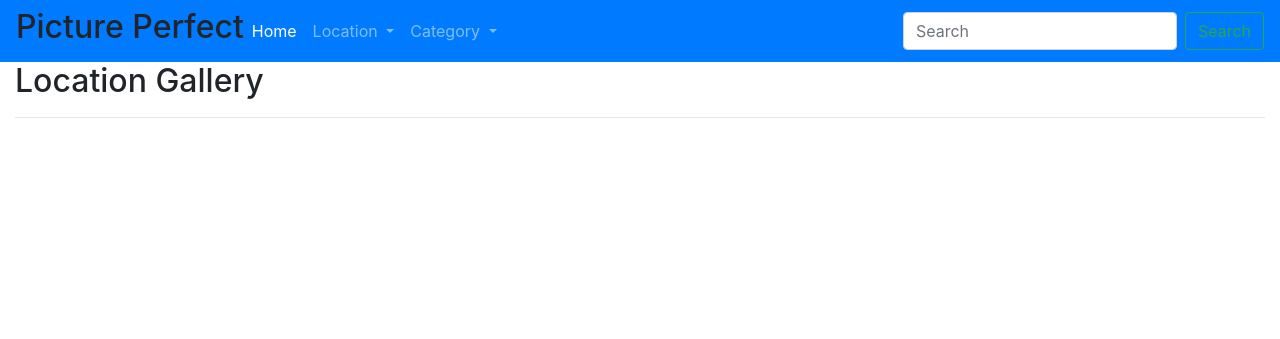
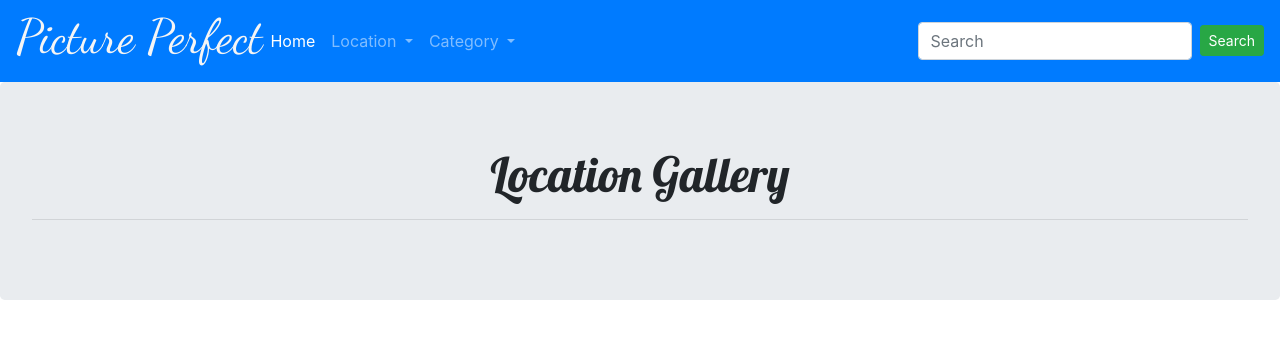
Before and after one commit to KaranjaK/Personal-Gallery, a Django app: page /location/1/ in a window 1280 px wide. Shown: the top 339 px of the page. Run offline with Django 3.2, Linux system fonts and the light colour scheme; data that the repository does not hold is empty; some libraries are stand-ins or nearby versions.

Commit message:
It will add styling

```diff
--- a/personal/templates/personal/base.html
+++ b/personal/templates/personal/base.html
@@ -16,6 +16,9 @@
   {% block styles %}
     {% bootstrap_css %}
     <link rel="stylesheet" href="{% static 'css/styles.css' %}">
+    <link rel="preconnect" href="https://fonts.googleapis.com">
+    <link rel="preconnect" href="https://fonts.gstatic.com" crossorigin>
+    <link href="https://fonts.googleapis.com/css2?family=Dancing+Script&family=Lobster&display=swap" rel="stylesheet">
   {% endblock %}
 
 </head>
--- a/personal/templates/personal/category.html
+++ b/personal/templates/personal/category.html
@@ -1,7 +1,8 @@
 {% extends 'personal/base.html' %}
+{%load static%}
 
 {% block content %}
-<div class="container-fluid">
+<div class="container-fluid jumbotron text-center">
     <h2> Category Gallery</h2>
     <hr>
 
--- a/personal/templates/personal/index.html
+++ b/personal/templates/personal/index.html
@@ -1,4 +1,5 @@
 {% extends 'personal/base.html' %}
+{%load static%}
 
 {% block content%}
 {{block.super}}
@@ -6,7 +7,7 @@
     <div class="container-fluid jumbotron text-center">
          <div class="row">
             <div class="col-md-7">
-                <h3>Gallery</h3>
+                <h2 class="topic">Gallery</h2>
             </div>
             <div class="col-md-5">
 
--- a/personal/templates/personal/location.html
+++ b/personal/templates/personal/location.html
@@ -1,8 +1,9 @@
 {% extends 'personal/base.html' %}
+{%load static%}
 
 {% block content %}
-<div class="container-fluid">
-    <h2> Location Gallery</h2>
+<div class="container-fluid jumbotron text-center">
+    <h2> Location Gallery </h2>
     <hr>
 
     {% if location_images %}
--- a/personal/templates/personal/navbar.html
+++ b/personal/templates/personal/navbar.html
@@ -1,5 +1,5 @@
 <nav class="navbar navbar-expand-lg navbar-dark bg-primary">
-  <h2>Picture Perfect</h2>
+  <h2 id="runningheader">Picture Perfect</h2>
   <button class="navbar-toggler" type="button" data-toggle="collapse" data-target="#navbarSupportedContent" aria-controls="navbarSupportedContent" aria-expanded="false" aria-label="Toggle navigation">
     <span class="navbar-toggler-icon"></span>
   </button>
@@ -16,7 +16,7 @@
         <div class="dropdown-menu" aria-labelledby="navbarDropdown">
           <span id="locations">
                 {% for location in locations %}
-                    <a class="btn btn-outline-info btn-sm" id="btn"
+                    <a class="btn btn-outline-seconday btn-lg" id="btn"
                        href="/location/{{location.name}}">{{location.name}}</a>
                 {%endfor%}
              </span>
@@ -29,7 +29,7 @@
         <div class="dropdown-menu" aria-labelledby="navbarDropdown">
           <span id="locations">
                 {% for category in category %}
-                    <a class="btn btn-outline-info btn-sm" id="btn"
+                    <a class="btn btn-outline-seconday btn-lg" id="btn"
                        href="/category/{{category.name}}">{{category.name}}</a>
                 {%endfor%}
              </span>
@@ -39,7 +39,7 @@
     <form class="form-inline my-2 my-lg-0" action="{% url 'search' %}" method=POST>
       {% csrf_token %}
       <input class="form-control mr-sm-2" name="searched" type="text" placeholder="Search" aria-label="Search">
-      <button class="btn btn-outline-success my-2 my-sm-0" type="submit">Search</button>
+      <button class="btn btn-success btn-sm" type="submit">Search</button>
     </form>
   </div>
 </nav>
--- /dev/null
+++ b/static/css/styles.css
@@ -0,0 +1,9 @@
+#runningheader{
+    color: whitesmoke;
+    font-family: 'Dancing Script', cursive;
+    font-size: 3rem;
+}
+h2{
+    font-family: 'Lobster', cursive;
+    font-size: 3rem;
+}
```
